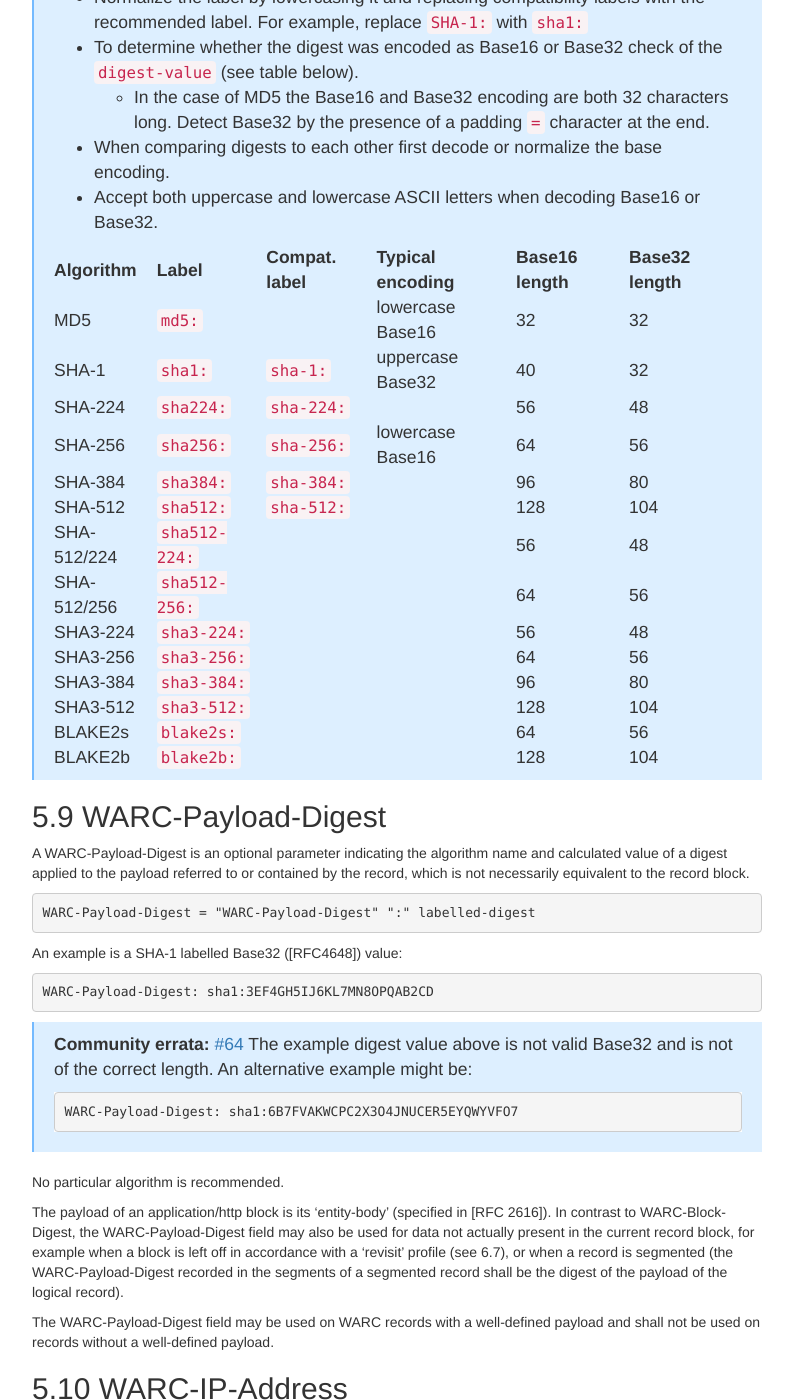
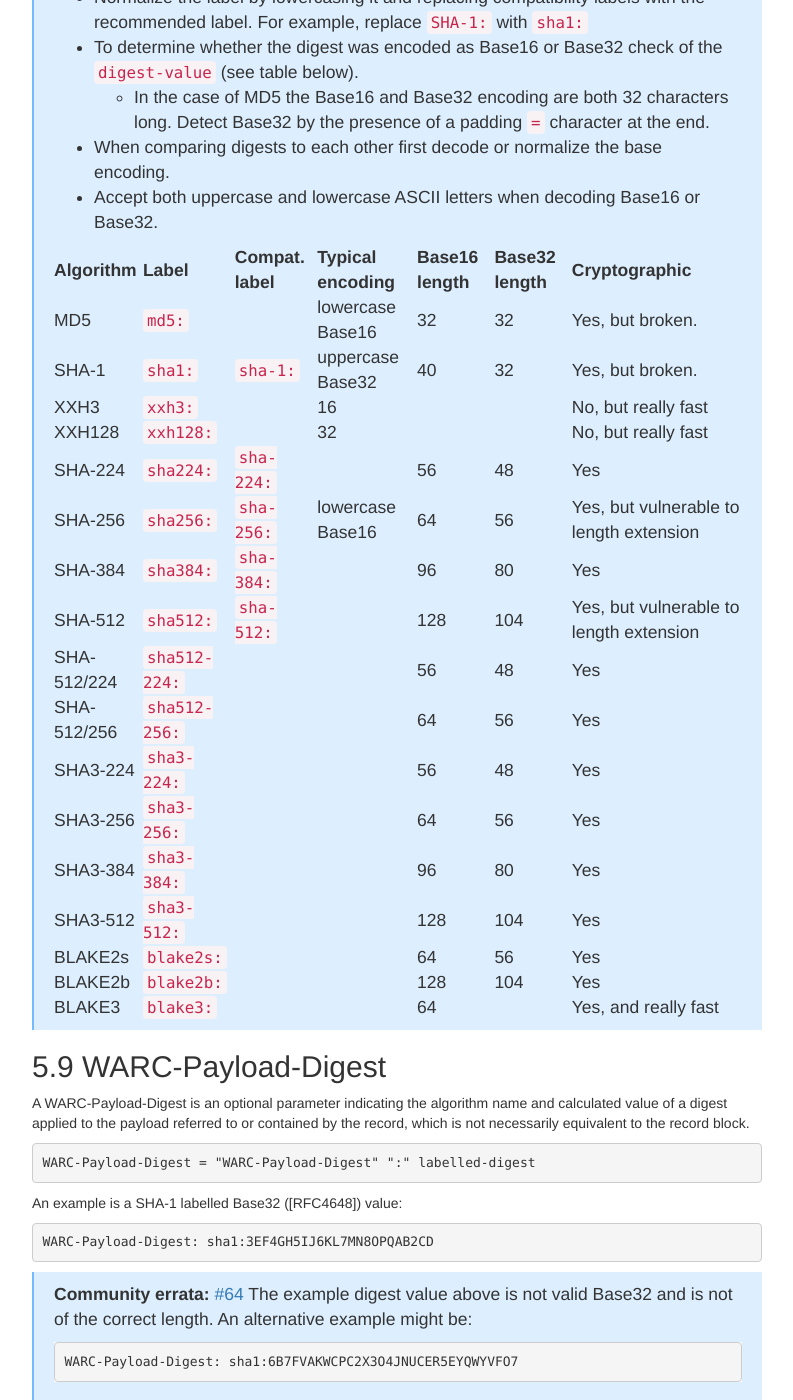
Before and after one commit to iipc/warc-specifications, a Jekyll site: the page built from specifications/warc-format/warc-1.1-annotated/index.md, in a window 1280 px wide and 1400 px high, scrolled down 9500 px. Shown: the whole window, without its empty margins (433-1226 px from the left). Built offline with Jekyll 4.4.1, drawn with Linux system fonts in a browser that asks for light colours; nearby versions of some CDN libraries.

Commit message:
Add several rows and columns to hash digest table
add columns regarding cryptographic security
add rows for the fast XXH3, XXH128 hases
add rows for the secure BLAKE3 hash

```diff
--- a/specifications/warc-format/warc-1.1-annotated/index.md
+++ b/specifications/warc-format/warc-1.1-annotated/index.md
@@ -623,22 +623,25 @@ Any record may have a WARC-Block-Digest field.
 > * Accept both uppercase and lowercase ASCII letters when decoding
 >   Base16 or Base32.
 >
-> | Algorithm | Label       | Compat. label | Typical encoding   | Base16 length     | Base32 length     |
-> |-----------|-------------|---------------|--------------------|-------------------|-------------------|
-> | MD5       | `md5:`      |               | lowercase Base16 | 32                | 32                |
-> | SHA-1     | `sha1:`     | `sha-1:`      | uppercase Base32 | 40                | 32                |
-> | SHA-224   | `sha224:`   | `sha-224:`    |                  | 56                | 48                |
-> | SHA-256   | `sha256:`   | `sha-256:`    | lowercase Base16 | 64                | 56                |
-> | SHA-384   | `sha384:`   | `sha-384:`    |                  | 96                | 80                |
-> | SHA-512   | `sha512:`   | `sha-512:`    |                  | 128               | 104               |
-> | SHA-512/224 | `sha512-224:` |           |                  | 56                | 48                |
-> | SHA-512/256 | `sha512-256:` |           |                  | 64                | 56                |
-> | SHA3-224  | `sha3-224:` |               |                  | 56                | 48                |
-> | SHA3-256  | `sha3-256:` |               |                  | 64                | 56                |
-> | SHA3-384  | `sha3-384:` |               |                  | 96                | 80                |
-> | SHA3-512  | `sha3-512:` |               |                  | 128               | 104               |
-> | BLAKE2s   | `blake2s:`  |               |                  | 64                | 56                |
-> | BLAKE2b   | `blake2b:`  |               |                  | 128               | 104               |
+> | Algorithm | Label       | Compat. label | Typical encoding   | Base16 length     | Base32 length     | Cryptographic
+> |-----------|-------------|---------------|--------------------|-------------------|-------------------|-------------|
+> | MD5       | `md5:`      |               | lowercase Base16 | 32                | 32                | Yes, but broken.
+> | SHA-1     | `sha1:`     | `sha-1:`      | uppercase Base32 | 40                | 32                | Yes, but broken.
+> | XXH3      | `xxh3:`     |               | 16               |                   |                   | No, but really fast
+> | XXH128    | `xxh128:`   |               | 32               |                   |                   | No, but really fast
+> | SHA-224   | `sha224:`   | `sha-224:`    |                  | 56                | 48                | Yes
+> | SHA-256   | `sha256:`   | `sha-256:`    | lowercase Base16 | 64                | 56                | Yes, but vulnerable to length extension
+> | SHA-384   | `sha384:`   | `sha-384:`    |                  | 96                | 80                | Yes
+> | SHA-512   | `sha512:`   | `sha-512:`    |                  | 128               | 104               | Yes, but vulnerable to length extension
+> | SHA-512/224 | `sha512-224:` |           |                  | 56                | 48                | Yes
+> | SHA-512/256 | `sha512-256:` |           |                  | 64                | 56                | Yes
+> | SHA3-224  | `sha3-224:` |               |                  | 56                | 48                | Yes
+> | SHA3-256  | `sha3-256:` |               |                  | 64                | 56                | Yes
+> | SHA3-384  | `sha3-384:` |               |                  | 96                | 80                | Yes
+> | SHA3-512  | `sha3-512:` |               |                  | 128               | 104               | Yes
+> | BLAKE2s   | `blake2s:`  |               |                  | 64                | 56                | Yes
+> | BLAKE2b   | `blake2b:`  |               |                  | 128               | 104               | Yes
+> | BLAKE3    | `blake3:`   |               |                  | 64                |                   | Yes, and really fast
 
 
 WARC-Payload-Digest
```
